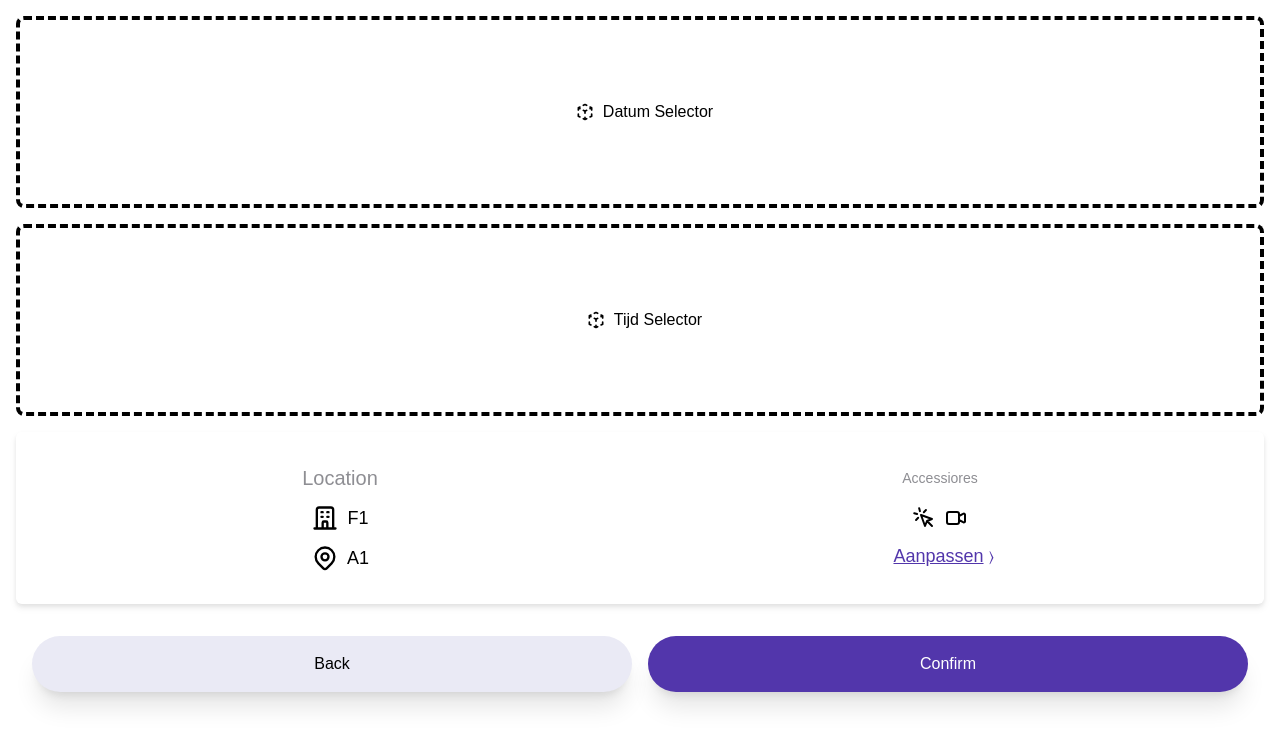
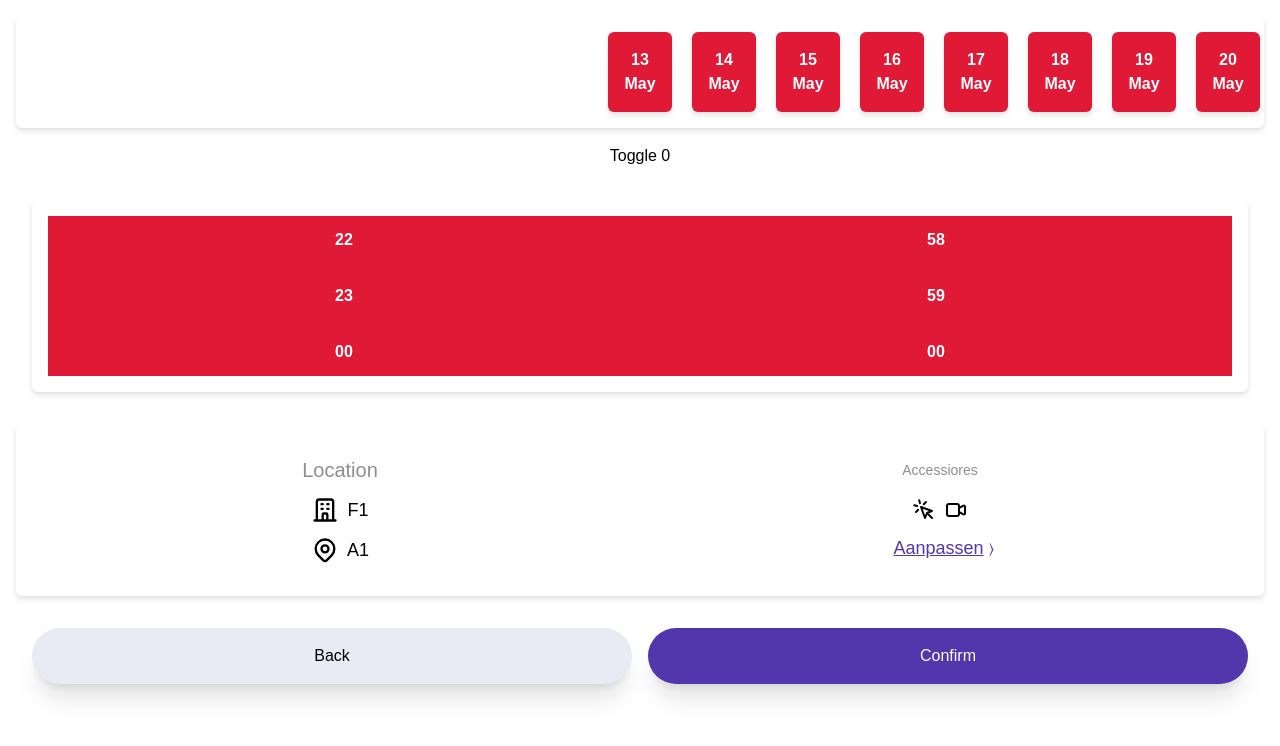
Before and after one commit to tomasvdlaan/cgi-res-frontend, a React (Create React App) app: page /reservations/create in a window 1280 px wide. Shown: the top 746 px of the page. Built offline with nearby package versions, Linux system fonts and the light colour scheme.

Commit message:
end of day, did most of the reservation page

```diff
--- a/src/glob-components/DatePicker.tsx
+++ b/src/glob-components/DatePicker.tsx
@@ -48,7 +48,7 @@ function DatePicker(this: never, {
 			ref={datepickerRef}>
 			<div className="w-[50vw] p-4 flex flex-col flex-shrink-0"></div>
 			{dates.map((value, index) =>
-				<div key={index} className="p-4 flex flex-col items-center snap-center rounded-md p-4 bg-white drop-shadow-md min-w-[64px]" ref={el => observer.observe(el as Element)} data-unix={value.unix}>
+				<div key={index} className="p-4 flex flex-col items-center snap-center rounded-md p-4 bg-white drop-shadow-md min-w-[64px]" ref={el => el && observer.observe(el as Element)} data-unix={value.unix}>
 					<div>{value.day}</div>
 					<div>{value.month}</div>
 				</div>
--- a/src/pages/reservations/create/ReservationCreatePage.tsx
+++ b/src/pages/reservations/create/ReservationCreatePage.tsx
@@ -1,12 +1,16 @@
 
-import React, { useState } from "react";
+import React, { useRef, useState } from "react";
+import { Navigate, useNavigate } from "react-router-dom";
 import PlaceholderBlock from "../../../glob-components/PlaceholderBlock";
 import StepOne from "./components/Step1";
 import StepTwo from "./components/Step2";
+import TimePicker from "./components/TimePicker";
 
 function ReservationCreatePage() {
+	const selectedSeat = useRef<number | null>(null);
+	const [currentStep, setCurrentStep] = useState<number>(1);
+	const navigate = useNavigate();
 
-	const [currentStep, setCurrentStep] = useState<number>(1);
 
 	const buildingNumber = "F1";
 	const tableNumber = "A1";
@@ -16,8 +20,27 @@ function ReservationCreatePage() {
 		hasWebcam: true
 	};
 
-	if (currentStep === 1) return <StepOne buildingNumber={buildingNumber} tableNumber={tableNumber} options={options} onComplete={() => setCurrentStep(currentStep + 1)} />;
-	if (currentStep === 2) return <StepTwo buildingNumber={buildingNumber} tableNumber={tableNumber} options={options} onComplete={() => setCurrentStep(currentStep + 1)} />;
+	const onBack = () => {
+		navigate("/");
+	};
+
+	const onSelect = (id: number) => {
+		selectedSeat.current = id;
+		setCurrentStep(1);
+	};
+
+
+	const onComplete = () => {
+		// Get data from page
+
+
+		// send create request to api
+
+
+		navigate("/");
+	};
+	if (currentStep === 1) return <StepOne buildingNumber={buildingNumber} tableNumber={tableNumber} options={options} onSeatAdapt={() => setCurrentStep(2)}  onBack={onBack} onComplete={onComplete} />;
+	if (currentStep === 2) return <StepTwo buildingNumber={buildingNumber} tableNumber={tableNumber} options={options} onSelect={onSelect}/>;
 
 	setCurrentStep(1);
 	return (<div>Loading...</div>);
--- a/src/pages/reservations/create/components/Step1.tsx
+++ b/src/pages/reservations/create/components/Step1.tsx
@@ -1,14 +1,39 @@
-import React from "react";
-import { OfficeBuildingIcon, LocationMarkerIcon, DesktopComputerIcon, CursorClickIcon, VideoCameraIcon } from "@heroicons/react/outline";
+import React, { useEffect, useRef, useState } from "react";
+import { OfficeBuildingIcon, LocationMarkerIcon, DesktopComputerIcon, CursorClickIcon, VideoCameraIcon, DatabaseIcon } from "@heroicons/react/outline";
 import PlaceholderBlock from "../../../../glob-components/PlaceholderBlock";
+import TimePicker from "./TimePicker";
+import DatePicker from "../../../../glob-components/DatePicker";
 
-function StepOne({ buildingNumber, tableNumber, options, onComplete }: { buildingNumber: string, tableNumber: string, options: { hasWebcam?: boolean, hasMonitor?: boolean, hasMouse?: boolean }, onComplete: () => void }) {
+function StepOne({ buildingNumber, tableNumber, options, onComplete, onSeatAdapt, onBack }: { buildingNumber: string, tableNumber: string, options: { hasWebcam?: boolean, hasMonitor?: boolean, hasMouse?: boolean }, onComplete: () => void, onSeatAdapt: () => void, onBack: () => void }) {
+
+	const [timepickerState, setTimepickerState] = useState<number>(0);
+
+	// ISSUE: CAUSES CURRENTLY VISIBLE TIMEPICKER TO RENDER AND THEN STATE CHANGES TO 00:00
+	const startTime = useRef<Date>();
+	const endTime = useRef<Date>();
+	const pickedDate = useRef<Date>(new Date());
+	const startDate = new Date();
+	const dateThreeMonthsFromNow = new Date(startDate);
+	dateThreeMonthsFromNow.setMonth(dateThreeMonthsFromNow.getMonth() + 3);
+
+	// eslint-disable-next-line @typescript-eslint/no-explicit-any
+	const onPress = (ev: any) => {
+		setTimepickerState(timepickerState === 0 ? 1 : 0);
+		console.log(pickedDate);
+		console.log("Start " + startTime.current);
+		console.log("End " + endTime.current);
+	};
+
 	return (
 		<>
 			<div className="gap-y-4 flex flex-col p-4">
 
-				<PlaceholderBlock title="Datum Selector" className="h-48" />
-				<PlaceholderBlock title="Tijd Selector" className="h-48" />
+
+				<DatePicker onPick={date => pickedDate.current = date} startDate={ startDate } endDate={  dateThreeMonthsFromNow } />
+
+				<button onClick={onPress}>Toggle {timepickerState}</button>
+				{timepickerState === 0 && <TimePicker onPick={date => startTime.current = date}/>}
+				{timepickerState === 1 && <TimePicker onPick={date => endTime.current = date}/>}
 
 
 
@@ -50,7 +75,7 @@ function StepOne({ buildingNumber, tableNumber, options, onComplete }: { buildin
 
 
 
-							<button className="text-lg text-purple ml-2">
+							<button className="text-lg text-purple ml-2" onClick={onSeatAdapt}>
 								<span className="underline"> Aanpassen</span> 〉
 							</button>
 
@@ -68,7 +93,7 @@ function StepOne({ buildingNumber, tableNumber, options, onComplete }: { buildin
 				<div className="static p-4 bottom-0">
 					<div className=" grid gap-x-4 grid-cols-2 justify-center items-center">
 
-						<a href="/" className="btn rounded-full bg-light-purple p-4 w-full shadow-xl text-center">Back</a>
+						<button onClick={onBack} className="btn rounded-full bg-light-purple p-4 w-full shadow-xl text-center">Back</button>
 						<button onClick={onComplete} className="btn rounded-full bg-purple text-white p-4 w-full shadow-xl text-center">Confirm</button>
 
 
--- a/src/pages/reservations/create/components/Step2.tsx
+++ b/src/pages/reservations/create/components/Step2.tsx
@@ -1,6 +1,6 @@
 import React from "react";
 
-function StepTwo({ buildingNumber, tableNumber, options, onComplete }: { buildingNumber: string, tableNumber: string, options: { hasWebcam?: boolean, hasMonitor?: boolean, hasMouse?: boolean }, onComplete: () => void }) {
+function StepTwo({ buildingNumber, tableNumber, options, onSelect }: { buildingNumber: string, tableNumber: string, options: { hasWebcam?: boolean, hasMonitor?: boolean, hasMouse?: boolean }, onSelect: (id: number) => void }) {
 	return (
 		<div>Step 2</div>
 	);
```
